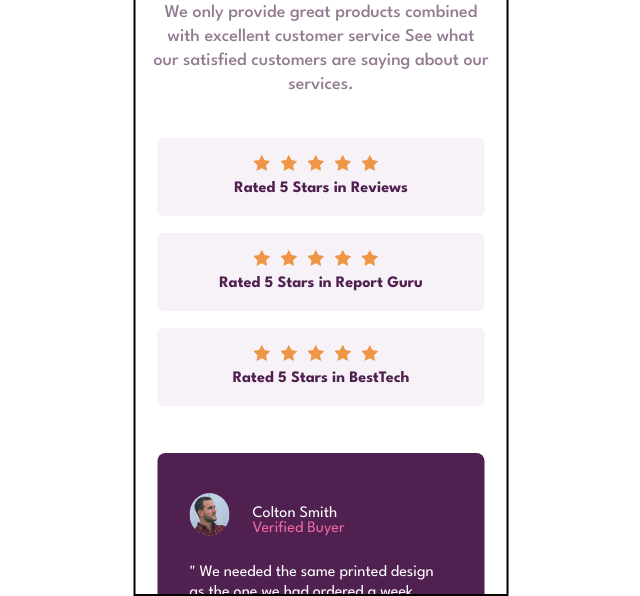
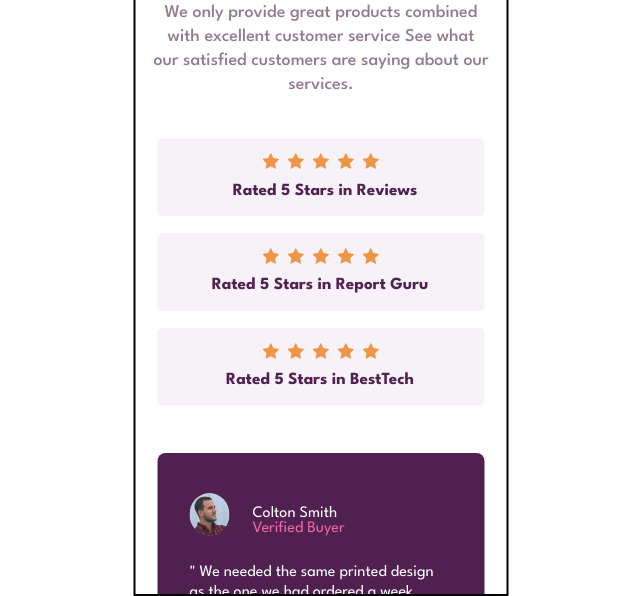
Before and after one commit to Zero-K00L/social-proof-section-master, a plain HTML site: page index.html in a window 1280 px wide. Shown: the part 204-800 px from the top of the page, without its empty margins (319-959 px from the left). Drawn offline with Linux system fonts and the light colour scheme.

Commit message:
Fourth-Commit

```diff
--- a/index.html
+++ b/index.html
@@ -28,7 +28,7 @@
               <img src="images/icon-star.svg" class="star-icon" alt="" aria-hidden="true">
               <img src="images/icon-star.svg" class="star-icon" alt="" aria-hidden="true">
             </div>
-            <p class="rating-stats">Rated 5 Stars in Reviews</p>
+            <p class="rating-stats stats-1">Rated 5 Stars in Reviews</p>
           </div>
           <div class="rating rating-2">
             <div class="star-container">
@@ -38,7 +38,7 @@
               <img src="images/icon-star.svg" class="star-icon" alt="" aria-hidden="true">
               <img src="images/icon-star.svg" class="star-icon" alt="" aria-hidden="true">
             </div>
-            <p class="rating-stats">Rated 5 Stars in Report Guru</p>
+            <p class="rating-stats stats-2">Rated 5 Stars in Report Guru</p>
           </div>
           <div class="rating rating-3">
             <div class="star-container">
@@ -48,7 +48,7 @@
               <img src="images/icon-star.svg" class="star-icon" alt="" aria-hidden="true">
               <img src="images/icon-star.svg" class="star-icon" alt="" aria-hidden="true">
             </div>
-            <p class="rating-stats">Rated 5 Stars in BestTech</p>
+            <p class="rating-stats stats-3">Rated 5 Stars in BestTech</p>
           </div>
         </section>
         <section class="review-container">
--- a/styles.css
+++ b/styles.css
@@ -19,7 +19,6 @@ html {
 
 body {
     font-family: 'League Spartan', sans-serif;
-
 }
 
 .main {
@@ -107,23 +106,40 @@ body {
     display: flex;
     align-items: center;
     justify-content: center;
-
+    position: relative;
+    left: 4px;
+    top: -2px;
 }
 
 .star-icon {
     padding-top: 17px;
-    padding-right: 10px;
+    padding-right: 8px;
 }
 
 .rating-stats {
     text-align: center;
     color: var(--veryDarkMagenta);
     font-weight: 700;
-    margin-top: 10px;
+    margin-top: 12px;
+    font-size: 17px;
+    position: relative;
+    left: 4px;
 }
 
 .rating-3 {
     margin-bottom: 47px;
+}
+
+.stats-2 {
+    position: relative;
+    left: -1px;
+    top: -1px;
+}
+
+.stats-3 {
+    position: relative;
+    left: -1px;
+    top: -1px;
 }
 
 .review-container {
```
